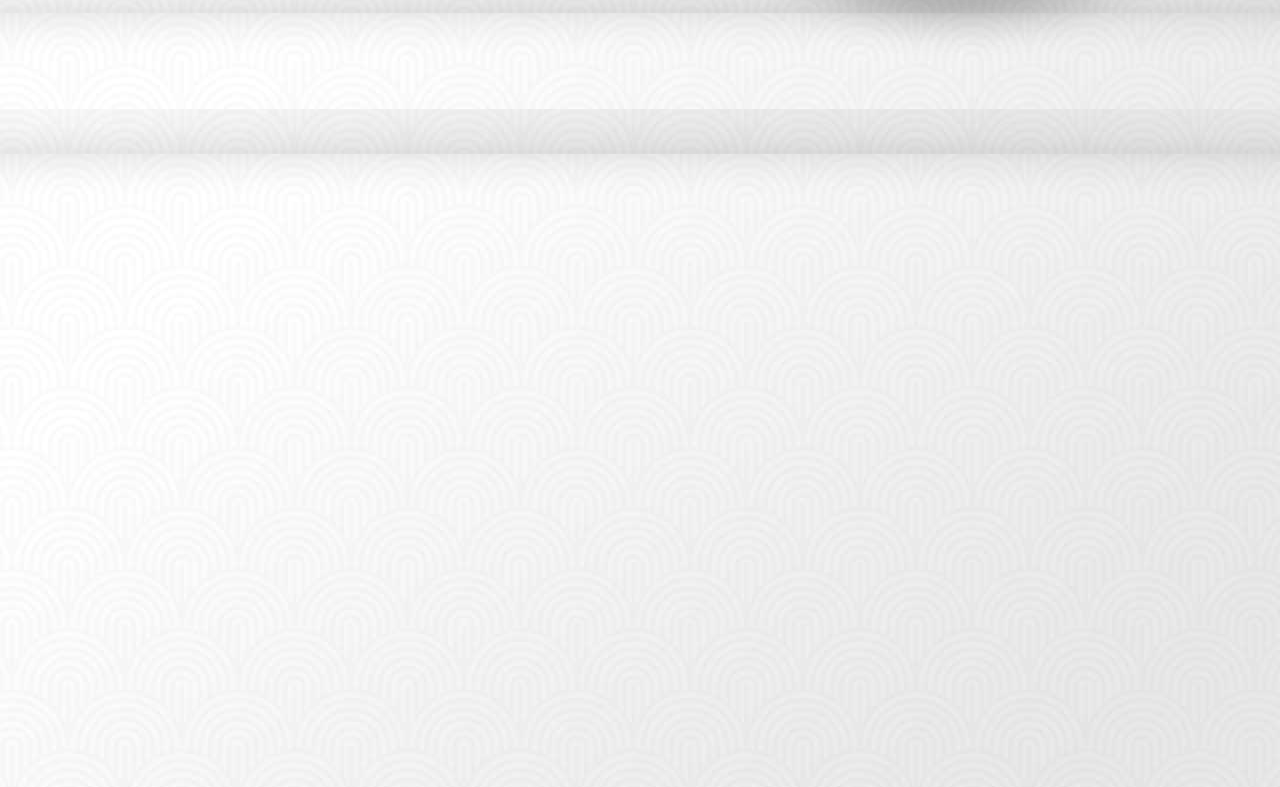
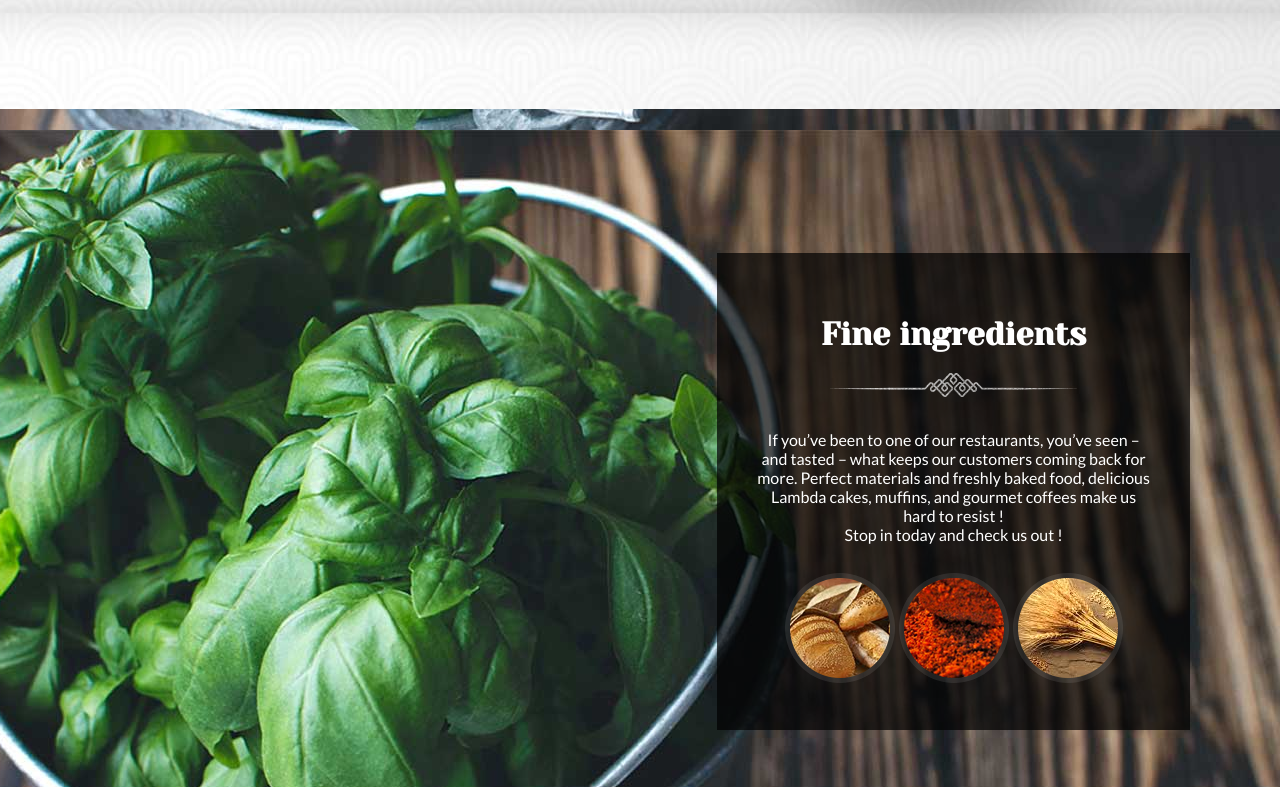
Before and after one commit to fabienchapuis/cours-1.7-integration-restaurant, a plain HTML site: page index.html in a window 1280 px wide. Shown: the part 1593-2380 px from the top of the page. Drawn offline with Linux system fonts and the light colour scheme; a web font is replaced by a local one.

Commit message:
instalation et reglage du bloc noir avec text h2 + divider + paragraphe + 3 img

```diff
--- a/asset/scss/index.scss
+++ b/asset/scss/index.scss
@@ -181,17 +181,65 @@ html {
                 height: 90%;
             }
         }
+    }
+
+    // <!-- -------------------------|Section 3 Fine ingredients|-------------------------  -->
+
+    #ingredient {
+        background-image: url("../img/salade.jpg");
+        width: 100vw;
+        height: 100vh;
+        background-position: center;
+
+        #bloc_noir {
+            display: flex;
+            justify-content: space-around;
+            flex-direction: column;
+            text-align: center;
+            padding: 3%;
+            background-color: rgba(0, 0, 0, 0.7);
+            height: 50vh;
+            width: 31vw;
+            margin-top: 18vh;
+            margin-left: 56vw;
 
 
 
-        // <!-- -------------------------|Section 3 Fine ingredients|-------------------------  -->
 
-        #ingredient {
-            background-image: url("../img/salade.jpg");
-            width: 100vw;
-            height: 100vh;
-            background-position: center;
+            #titre_divider {
 
+                h2 {
+                    padding: 5%;
+                    font-family: 'Yeseva One', cursive;
+                    font-size: 2em;
+                    color: white;
+                }
+
+                #divider {
+                    padding-bottom: 5%;
+                }
+            }
+
+            #text {
+                p {
+                    color: white;
+                    font-family: 'Lato', sans-serif;
+
+                }
+
+                #stop_2 {
+                    padding-bottom: 5%;
+                }
+            }
+
+
+            #3epices {
+
+                img {
+
+                    padding: 5% 5%;
+                }
+            }
 
         }
     }
--- a/index.html
+++ b/index.html
@@ -92,6 +92,31 @@
     </section>
     <!-- -------------------------|Section 3 Fine ingredients|-------------------------  -->
     <section id="ingredient">
+        <div id=bloc_noir>
+            <div id="titre_divider">
+                <h2>Fine ingredients</h2>
+                <img id="divider" src="asset/img/divider_2.png">
+            </div>
+            <div id="text">
+                <p>If you’ve been to one of our restaurants, you’ve seen – and
+                    tasted – what keeps our customers coming back for more.
+                    Perfect materials and freshly baked food, delicious Lambda
+                    cakes, muffins, and gourmet coffees make us hard to resist !</p>
+                <p id="stop_2">Stop in today and check us out !</p>
+            </div>
+            <div id="3epices">
+                <img src="asset/img/epice_1.png">
+                <img src="asset/img/epice_2.png">
+                <img src="asset/img/epice_3.png">
+            </div>
+
+
+        </div>
+
+
+
+
+
     </section>
     <!-- -----------------------------|Section 4 Menu |-------------------------  -->
     <section id="menu">
```
Also changed, not shown: asset/css/index.css, asset/img/divider_2.png (added), asset/img/epice_1.png (added), asset/img/epice_2.png (added), asset/img/epice_3.png (added), 1 other file.
